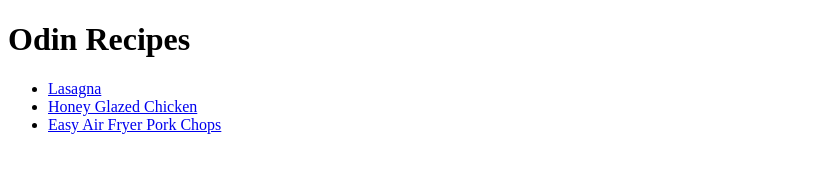
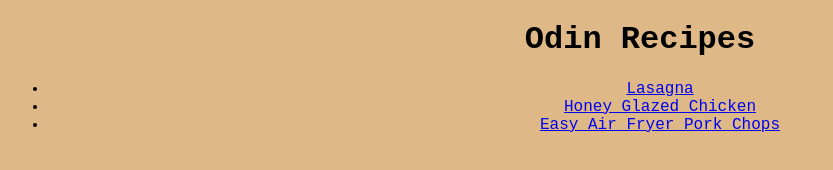
Before and after one commit to PedroFranca2299/odin-recipes, a plain HTML site: page index.html in a window 1280 px wide. Shown: the whole page, without its empty margins (0-833 px from the left). Drawn offline with Linux system fonts and the light colour scheme.

Commit message:
Add style to index.html

```diff
--- a/index.html
+++ b/index.html
@@ -5,10 +5,11 @@
     <meta http-equiv="X-UA-Compatible" content="IE=edge">
     <meta name="viewport" content="width=device-width, initial-scale=1.0">
     <title>Odin Recipes</title>
+    <link rel="stylesheet" href="./styles/style.css">
 </head>
 <body>
-    <h1>Odin Recipes</h1>
-    <ul>
+    <h1 class="main-title">Odin Recipes</h1>
+    <ul class="list">
         <li><a href="./recipes/lasagna.html">Lasagna</a></li>
         <li><a href="./recipes/chicken.html">Honey Glazed Chicken</a></li>
         <li><a href="./recipes/pork.html">Easy Air Fryer Pork Chops</a></li>
--- a/styles/style.css
+++ b/styles/style.css
@@ -0,0 +1,13 @@
+body {
+    background-color: burlywood;
+    font-family: 'Courier New', Courier, monospace;
+}
+
+.main-title {
+    text-align: center;
+
+}
+
+.list {
+    text-align: center;
+}
```
Also changed, not shown: recipes/chicken.html (+1 -0 lines), recipes/lasagna.html (+1 -0 lines), recipes/pork.html (+1 -0 lines).
